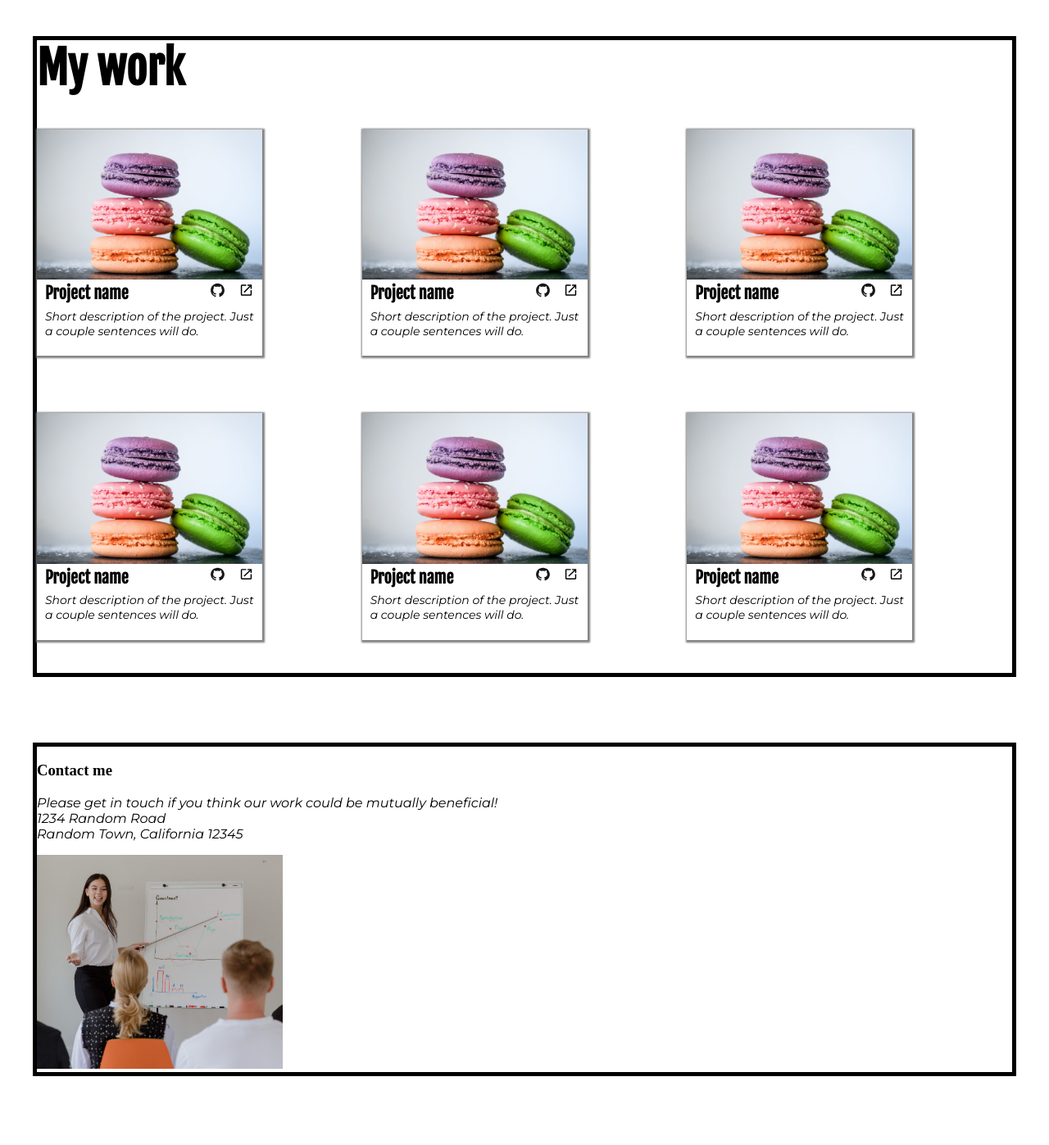
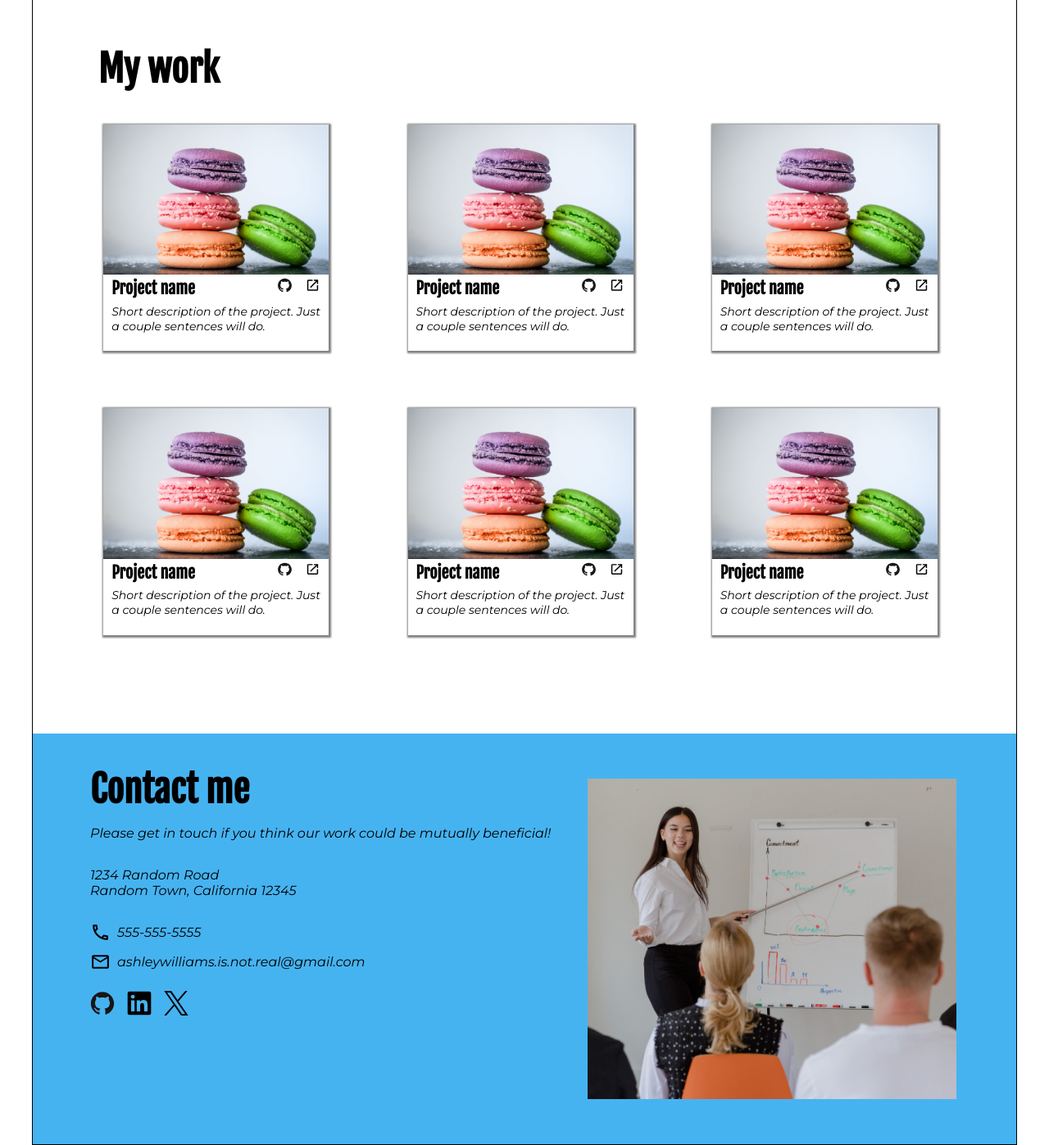
Before and after one commit to ndrewta/homepage, a plain HTML site: page index.html in a window 1280 px wide. Shown: the part 700-2097 px from the top of the page at 82% size. Before the commit the page ends 2013 px from the top, so only its background shows below. Drawn offline with Linux system fonts and the light colour scheme.

Commit message:
Completed desktop layout.

```diff
--- a/index.html
+++ b/index.html
@@ -7,6 +7,7 @@
     <link rel="stylesheet" href="style.css" />
   </head>
   <body>
+    <div id="background-shape"></div>
     <header>
       <div id="left-div">
         <img
@@ -165,10 +166,27 @@
         <h3>Contact me</h3>
         <p>
           Please get in touch if you think our work could be mutually
-          beneficial!<br />
+          beneficial!
+        </p>
+        <p>
           1234 Random Road<br />
           Random Town, California 12345
         </p>
+        <div class="footer-details-div">
+          <img src="images/phone-outline.svg" alt="" />
+          <p>555-555-5555</p>
+        </div>
+        <div class="footer-details-div">
+          <img src="images/email-outline.svg" alt="" />
+          <p>ashleywilliams.is.not.real@gmail.com</p>
+        </div>
+        <div id="footer-icons">
+          <img src="images/github.svg" alt="" />
+          <img src="images/linkedin.svg" alt="" /><img
+            src="images/twitter.svg"
+            alt=""
+          />
+        </div>
       </div>
       <img src="images/group-image.jpeg" alt="group-meeting" />
     </footer>
--- a/style.css
+++ b/style.css
@@ -11,9 +11,10 @@
 }
 
 h1,
-h2 {
+h2,
+h3 {
   font-family: "fjalla";
-  font-size: 55px;
+  font-size: 45px;
   margin: 0;
   padding: 0;
 }
@@ -30,15 +31,28 @@ body {
   max-width: 1200px;
   margin: auto;
   display: flex;
+  align-items: center;
   flex-direction: column;
   justify-content: space-evenly;
+  border: 1px solid black;
+}
+
+#background-shape {
+  position: absolute;
+  z-index: -1;
+  width: 1200px;
+  height: 700px;
+  top: -190px;
+  background-color: rgb(70, 179, 241);
+  transform: skewY(-15deg);
 }
 
 header {
   margin: 25px 50px;
   display: flex;
   max-width: 100%;
-  border: 5px solid black;
+  height: 600px;
+  margin-bottom: 80px;
 }
 
 #left-div {
@@ -61,6 +75,7 @@ header {
 
 #right-div {
   max-width: 800px;
+  background-color: white;
   display: flex;
   flex-direction: column;
   justify-content: space-between;
@@ -77,6 +92,7 @@ header {
   display: flex;
   justify-content: flex-end;
 }
+
 #header-icons > img {
   margin-right: 15px;
 }
@@ -92,20 +108,21 @@ header {
 }
 
 main {
-  margin-top: 80px;
+  margin-top: 50px;
   max-width: 100%;
-  border: 5px solid black;
 }
 
 main > h1 {
+  margin-left: 80px;
   margin-bottom: 10px;
 }
 
 #projects-div {
-  width: 100%;
-  display: grid;
-  grid-template-columns: 1fr 1fr 1fr;
-  grid-template-rows: 1fr 1fr;
+  max-width: 100%;
+  display: flex;
+  flex-wrap: wrap;
+  justify-content: space-evenly;
+  padding-left: 70px;
 }
 
 .projects {
@@ -151,11 +168,42 @@ main > h1 {
 }
 
 footer {
+  display: flex;
+  background-color: rgb(70, 179, 241);
   margin-top: 80px;
-  max-width: 100%;
-  border: 5px solid black;
+  padding: 25px 0;
+  width: 100%;
+}
+
+#footer-information {
+  display: flex;
+  flex-direction: column;
+  padding: 15px 15px 15px 70px;
+}
+
+.footer-details-div {
+  display: flex;
+  align-items: center;
+  margin-bottom: -15px;
+}
+
+.footer-details-div > img {
+  margin-right: 8px;
+  width: 25px;
 }
 
 footer > img {
-  max-width: 300px;
+  padding: 30px;
+  max-width: 450px;
 }
+
+#footer-icons {
+  display: flex;
+  align-items: center;
+  margin-top: 25px;
+}
+
+#footer-icons > img {
+  width: 30px;
+  margin-right: 15px;
+}
```
